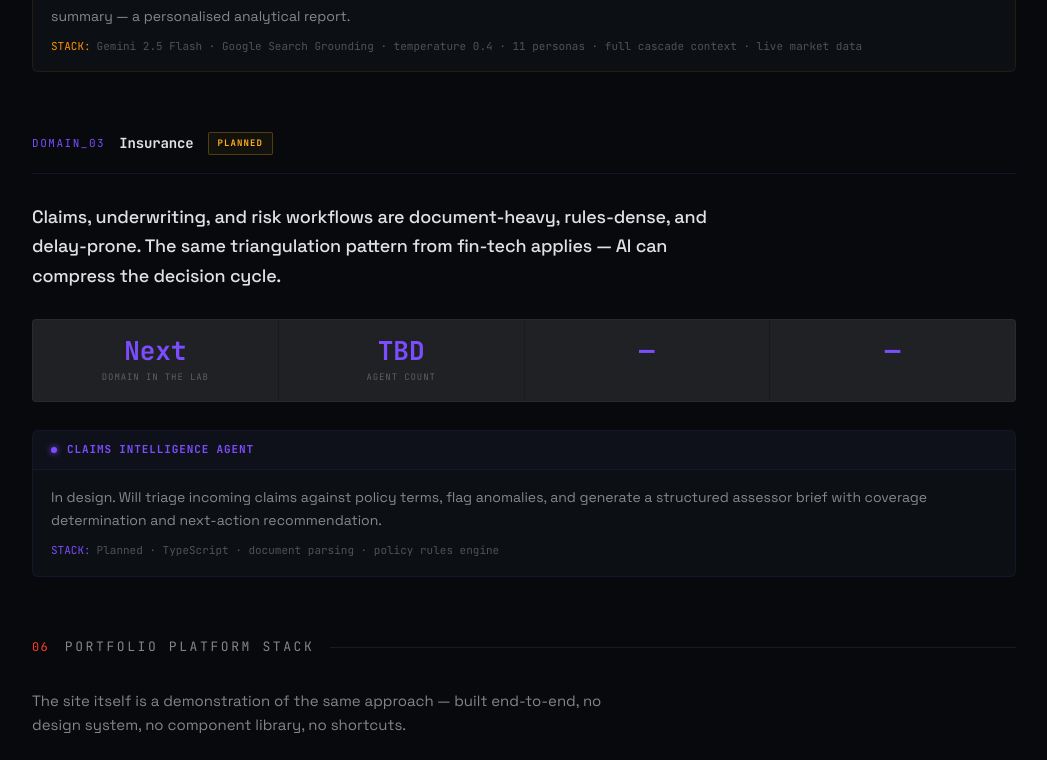
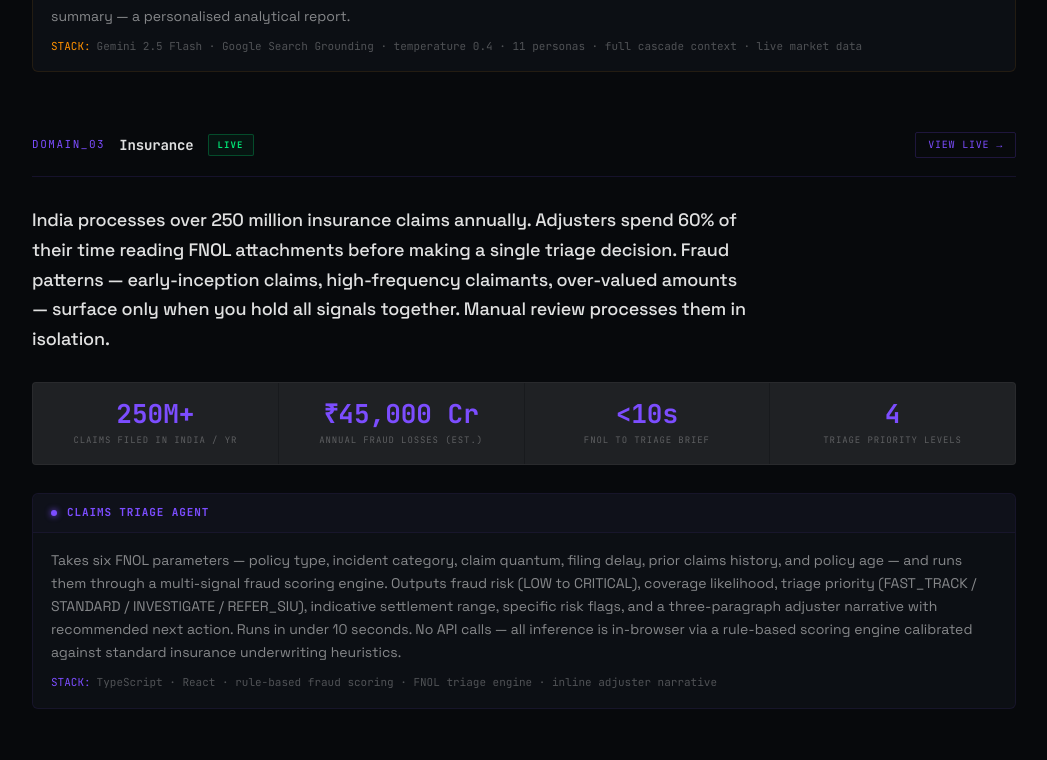
Before and after one commit to Ashwath-VS/s-ashwath-next, a Next.js app: page /docs in a window 1280 px wide. Shown: the part 4220-4980 px from the top of the page, without its empty margins (116-1163 px from the left). Built offline with nearby package versions, Linux system fonts and the light colour scheme.

Commit message:
polish: update /docs — Insurance DOMAIN_03 PLANNED→LIVE, add claims triage agent detail, fix 100dvh

```diff
--- a/app/docs/page.tsx
+++ b/app/docs/page.tsx
@@ -86,14 +86,14 @@ const domains = [
     id: 'DOMAIN_03',
     label: 'Insurance',
     color: '#7c4dff',
-    status: 'PLANNED',
-    statusColor: '#ffb020',
-    href: null,
-    problem: 'Claims, underwriting, and risk workflows are document-heavy, rules-dense, and delay-prone. The same triangulation pattern from fin-tech applies — AI can compress the decision cycle.',
+    status: 'LIVE',
+    statusColor: '#00e676',
+    href: '/insurance',
+    problem: 'India processes over 250 million insurance claims annually. Adjusters spend 60% of their time reading FNOL attachments before making a single triage decision. Fraud patterns — early-inception claims, high-frequency claimants, over-valued amounts — surface only when you hold all signals together. Manual review processes them in isolation.',
     agents: [
-      { name: 'Claims Intelligence Agent', desc: 'In design. Will triage incoming claims against policy terms, flag anomalies, and generate a structured assessor brief with coverage determination and next-action recommendation.', stack: 'Planned · TypeScript · document parsing · policy rules engine' },
+      { name: 'Claims Triage Agent', desc: 'Takes six FNOL parameters — policy type, incident category, claim quantum, filing delay, prior claims history, and policy age — and runs them through a multi-signal fraud scoring engine. Outputs fraud risk (LOW to CRITICAL), coverage likelihood, triage priority (FAST_TRACK / STANDARD / INVESTIGATE / REFER_SIU), indicative settlement range, specific risk flags, and a three-paragraph adjuster narrative with recommended next action. Runs in under 10 seconds. No API calls — all inference is in-browser via a rule-based scoring engine calibrated against standard insurance underwriting heuristics.', stack: 'TypeScript · React · rule-based fraud scoring · FNOL triage engine · inline adjuster narrative' },
     ],
-    metrics: [{ v: 'Next', l: 'Domain in the lab' }, { v: 'TBD', l: 'Agent count' }, { v: '—', l: '' }, { v: '—', l: '' }],
+    metrics: [{ v: '250M+', l: 'Claims filed in India / yr' }, { v: '₹45,000 Cr', l: 'Annual fraud losses (est.)' }, { v: '<10s', l: 'FNOL to triage brief' }, { v: '4', l: 'Triage priority levels' }],
   },
 ];
 
@@ -107,7 +107,7 @@ const platformStack = [
   { layer: 'LLM', detail: 'Google Gemini 2.5 Flash · Google Search Grounding', note: 'Persona briefs grounded in current real-world events via Google Search at inference time — 11 roles, 4 sections, <450 words' },
   { layer: 'Market Data', detail: 'Yahoo Finance API · open.exchangerate-api.com', note: '5-min cache on /api/market — VIX, WTI, S&P 500, USD/EUR, GOLD, 10Y UST. VIX drives cascade multiplier in real time.' },
   { layer: 'News Feed', detail: 'BBC World · BBC Business · NYT World · NYT Business RSS', note: '15-min cache on /api/triggers — keyword-matched to 6 shock categories, signal strength + live headline per trigger' },
-  { layer: 'Custom Systems', detail: 'BFS Cascade Engine · Scramble text hook · Custom cursor · Fare analysis engine · SME credit scoring', note: 'All built from scratch — no third-party AI wrappers for domain logic' },
+  { layer: 'Custom Systems', detail: 'BFS Cascade Engine · Scramble text hook · Custom cursor · Fare analysis engine · SME credit scoring · Insurance claims triage scoring', note: 'All built from scratch — no third-party AI wrappers for domain logic' },
   { layer: 'Hosting', detail: 'Netlify · GitHub', note: 'CI/CD via GitHub → Netlify. Env vars managed in Netlify dashboard.' },
 ];
 
@@ -115,7 +115,7 @@ const platformStack = [
 
 export default function DocsPage() {
   return (
-    <div style={{ paddingTop: 'var(--nav-h)', background: 'var(--bg)', minHeight: '100vh' }}>
+    <div style={{ paddingTop: 'var(--nav-h)', background: 'var(--bg)', minHeight: '100dvh' }}>
 
       {/* ── HEADER ── */}
       <header style={{ padding: 'clamp(64px,8vw,100px) clamp(16px,4vw,48px) 48px', maxWidth: 1080, margin: '0 auto' }}>
```
